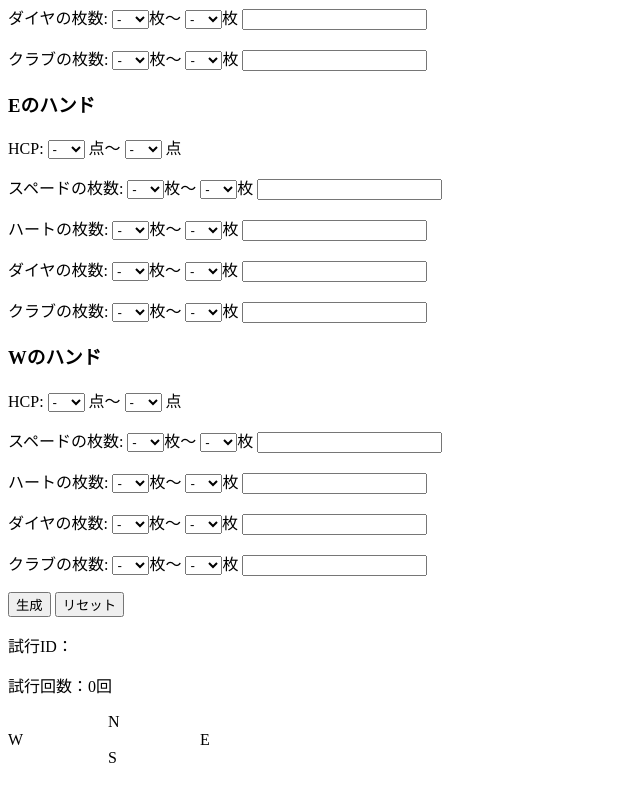
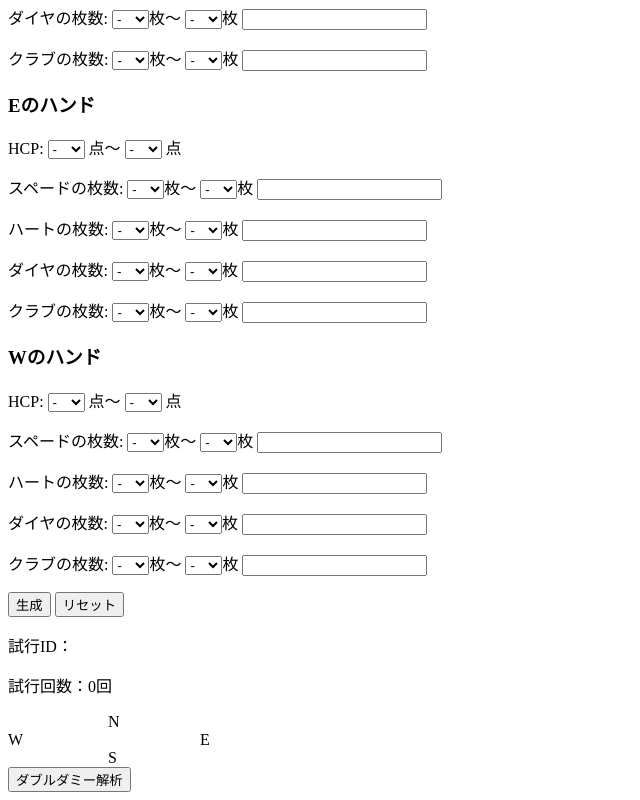
Before and after one commit to cider68760155/bridge-handMaker, a plain HTML site: page browser/index.html in a window 1280 px wide. Shown: the part 504-1304 px from the top of the page, without its empty margins (0-640 px from the left). Before the commit the page ends 1279 px from the top, so only its background shows below. Drawn offline with nearby package versions, Linux system fonts and the light colour scheme.

Commit message:
ver5.0 ダブルダミー解析へのリンクを作成

```diff
--- a/browser/bridge.js
+++ b/browser/bridge.js
@@ -275,9 +275,24 @@ function main() {
 	}
 	if (flag) {
 		printout();
-		handreset();
 	}
 	else {
 		$('#error').text("やめて，いぢめないで．条件が厳しすぎます．");
 	}
 }
+
+function dds(){
+	let dds_url="http://www.danvk.org/bridge/?deal=N:";
+	for(let i=0;i<4;++i){
+		let incard=["","","",""];
+		for(let j=0;j<13;++j){
+			incard[Math.floor(card[i][j]/13)]+=NumToAKQ(card[i][j])
+		}
+		for(let i=0;i<4;++i){
+			dds_url+=incard[i];
+			dds_url+=i===3?" ":".";
+		}
+	}
+	console.log(dds_url);
+	window.open(dds_url,'_blank');
+}
--- a/browser/index.html
+++ b/browser/index.html
@@ -991,6 +991,7 @@
         </div>
     </div>
     <div id="error"></div>
+    <input type="button" value="ダブルダミー解析" onclick="dds()">
     <script src="https://ajax.googleapis.com/ajax/libs/jquery/1.5.2/jquery.min.js"></script>
     <script src="bridge.js"></script>
 </body>
```
Also changed, not shown: 1 other file.
